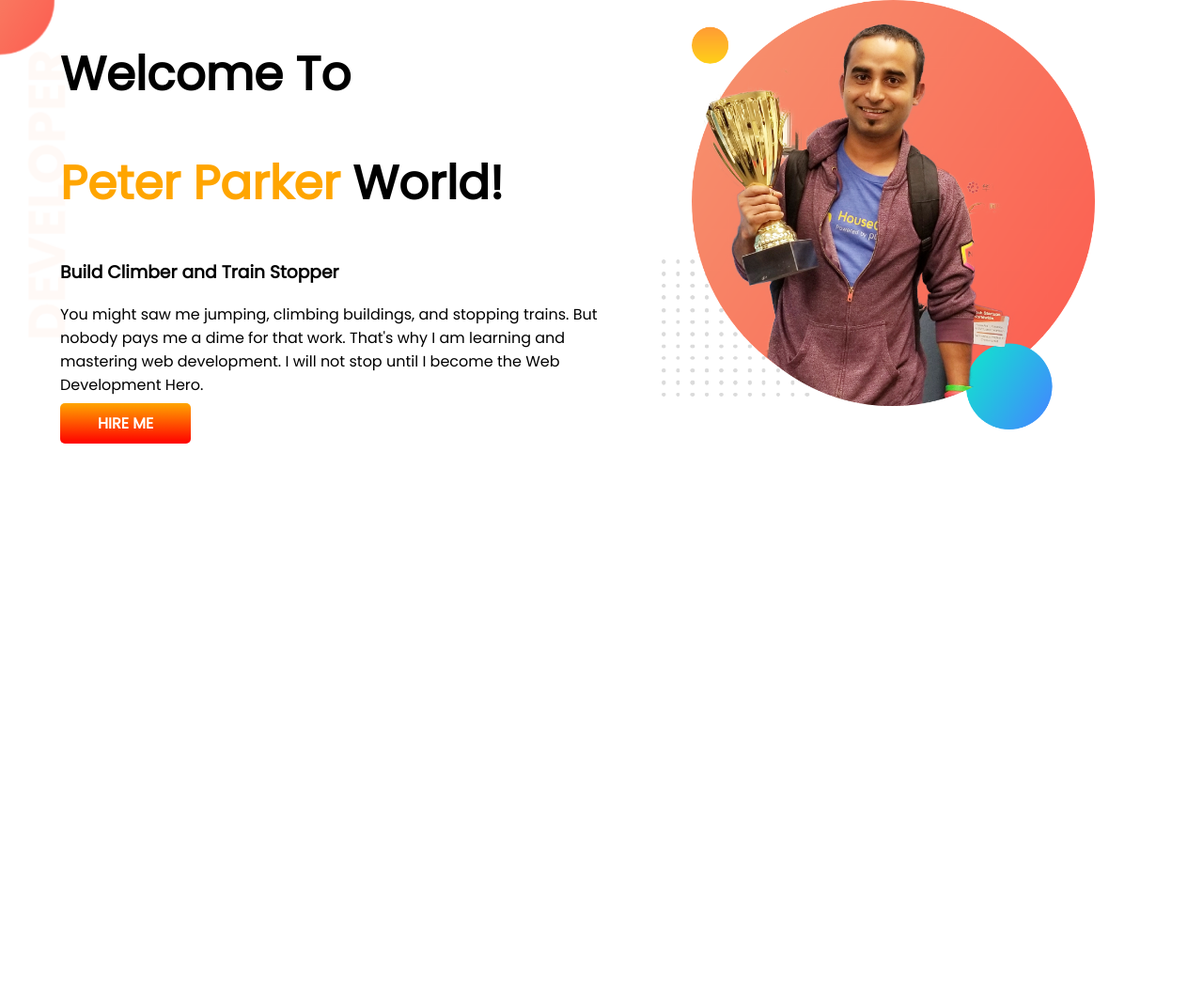
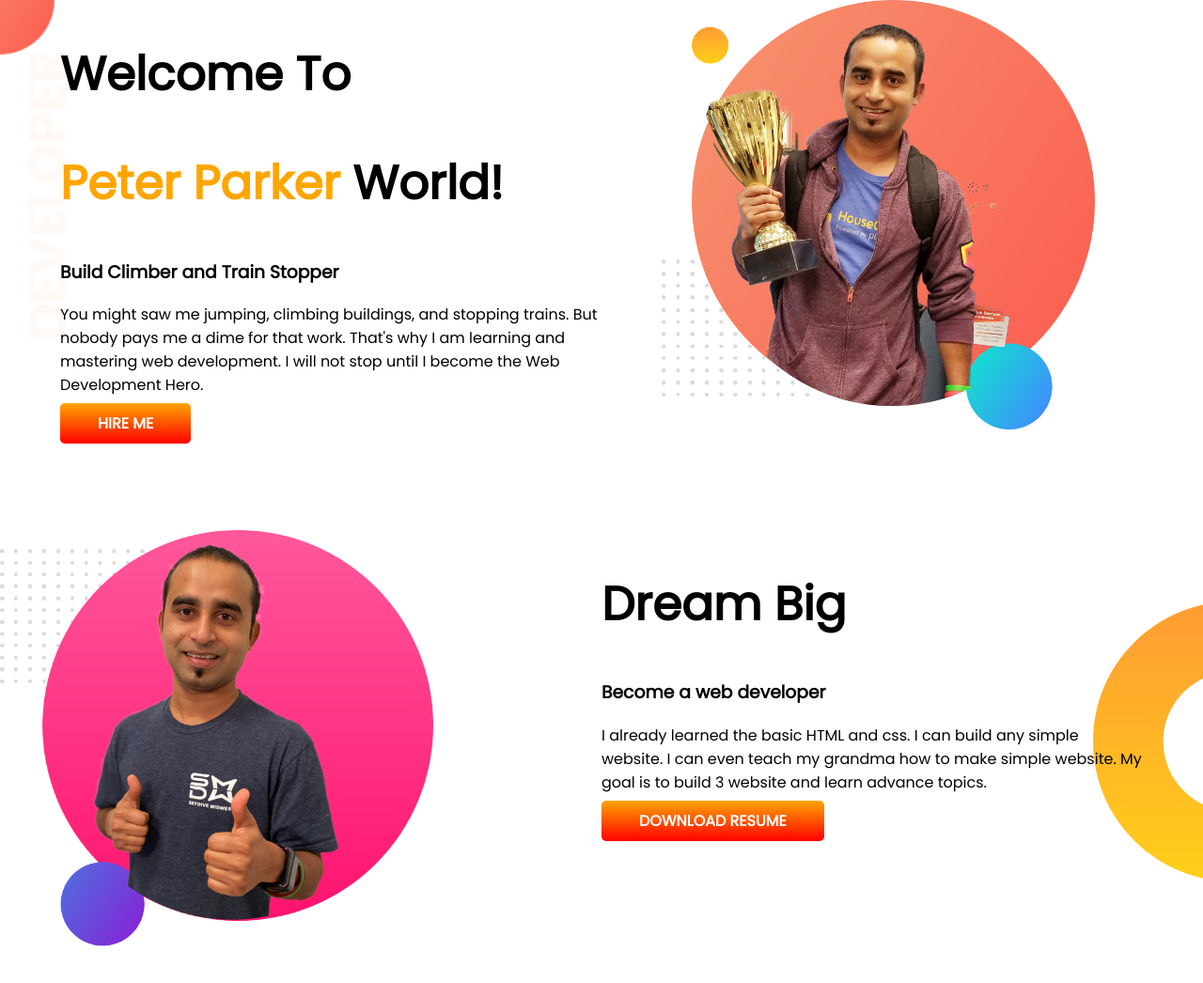
Before and after one commit to israt32/self-web-dev, a plain HTML site: page index.html in a window 1280 px wide. Shown: the whole page at 94% size. Before the commit the page ends 800 px from the top, so only its background shows below. Drawn offline with Linux system fonts and the light colour scheme.

Commit message:
second section

```diff
--- a/index.html
+++ b/index.html
@@ -35,5 +35,25 @@
         <img src="images/jhankar.png" alt="" />
       </div>
     </section>
+    <section class="second-sec">
+      <div class="dream-div">
+        <img src="images/jhankar2.png" alt="Jhankar image" />
+      </div>
+      <div class="dream-div">
+        <h1>Dream Big</h1>
+        <h3>Become a web developer</h3>
+        <p>
+          I already learned the basic HTML and css. I can build any simple
+          website. I can even teach my grandma how to make simple website. My
+          goal is to build 3 website and learn advance topics.
+        </p>
+        <a
+          class="link-button"
+          target="_blank"
+          href="https://www.linkedin.com/company/programminghero/?originalSubdomain=bd"
+          >DOWNLOAD RESUME</a
+        >
+      </div>
+    </section>
   </body>
 </html>
--- a/style.css
+++ b/style.css
@@ -5,7 +5,8 @@ body{
 }
 section{
   display: flex;
-  justify-content: left;
+
+  margin-bottom: 100px;
 }
 h1{
   font-size: 50px;
@@ -29,3 +30,15 @@ width: 50%;
   background-image: url(images/top-banner.png);
   background-repeat: no-repeat;
 }
+.dream-div{
+  padding-right: 5%;
+  width: 50%;
+}
+.dream-div img{
+width: 80%;
+}
+.second-sec{
+  background-image: url(images/dream-bg.png);
+  background-repeat: no-repeat;
+  background-position: right;
+}
```
